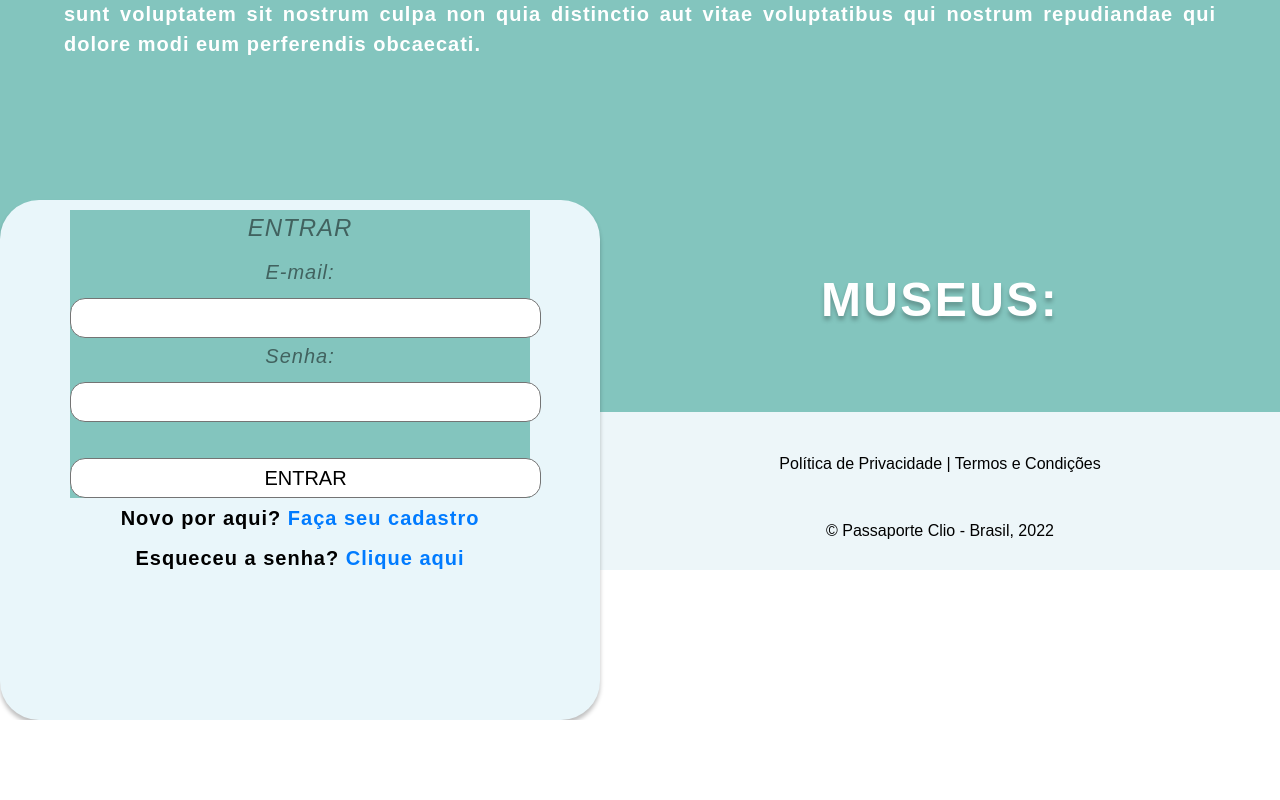
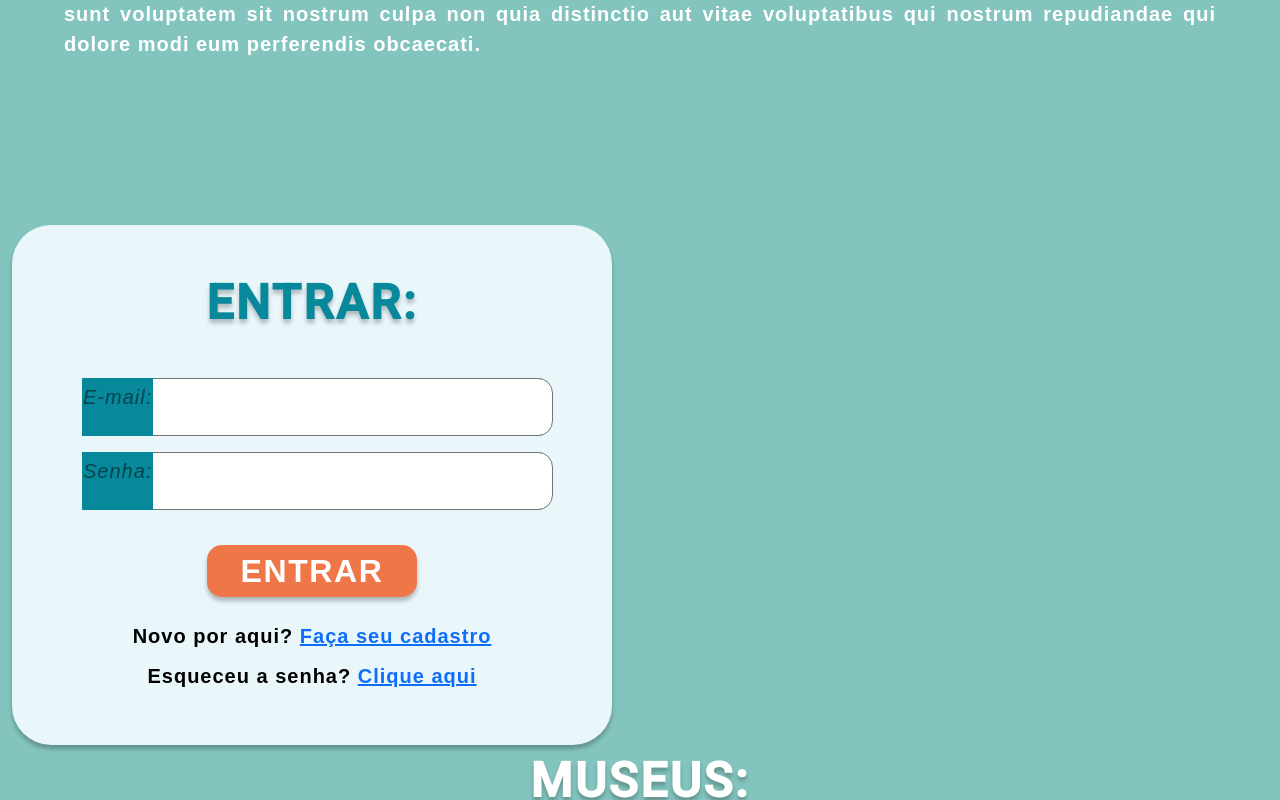
Before and after one commit to bela-mad/projetoclio, an Angular app: page / in a window 1280 px wide. Shown: the part 1180-1980 px from the top of the page. Before the commit the page ends 1900 px from the top, so only its background shows below. Built offline with nearby package versions, Linux system fonts and the light colour scheme.

Commit message:
atualizada a pagina login

```diff
--- a/angular.json
+++ b/angular.json
@@ -23,6 +23,7 @@
               "src/assets"
             ],
             "styles": [
+              "src/custom-theme.scss",
               "node_modules/bootstrap/dist/css/bootstrap.css",
               "src/styles.css"
             ],
--- a/package.json
+++ b/package.json
@@ -11,15 +11,19 @@
   "private": true,
   "dependencies": {
     "@angular/animations": "^14.0.0",
+    "@angular/cdk": "^14.1.0",
     "@angular/common": "^14.0.0",
     "@angular/compiler": "^14.0.0",
     "@angular/core": "^14.0.0",
     "@angular/forms": "^14.0.0",
+    "@angular/material": "^14.1.0",
     "@angular/platform-browser": "^14.0.0",
     "@angular/platform-browser-dynamic": "^14.0.0",
     "@angular/router": "^14.0.0",
+    "angular": "^1.8.3",
     "bootstrap": "^4.1.3",
     "jquery": "^3.3.1",
+    "material": "^0.4.3",
     "popper.js": "^1.14.3",
     "rxjs": "~7.5.0",
     "tslib": "^2.3.0",
--- a/src/app/area-deslogada/login/login.component.html
+++ b/src/app/area-deslogada/login/login.component.html
@@ -1,4 +1,10 @@
 <app-nav-bar></app-nav-bar>
+
+<link
+  href="https://cdn.jsdelivr.net/npm/bootstrap@5.1.3/dist/css/bootstrap.min.css"
+  rel="stylesheet"
+/>
+<script src="https://cdn.jsdelivr.net/npm/bootstrap@5.1.3/dist/js/bootstrap.bundle.min.js"></script>
 
 <div class="img">
   <img
@@ -25,25 +31,41 @@
   </div>
 </div>
 
-<div id="form-login">
-<div id="box">
-  <form id="form" action="">
-    <fieldset>
-      <legend>ENTRAR</legend>
-      <label for="email">E-mail:</label><br />
-      <input type="email" id="email" name="email" /><br />
-      <label for="senha">Senha:</label><br />
-      <input type="password" id="senha" name="senha" /><br /><br />
-      <input type="submit" value="ENTRAR" />
-    </fieldset>
-  </form>
-  <p>Novo por aqui? <a href="">Faça seu cadastro</a> <br> Esqueceu a senha? <a href="">Clique aqui</a></p>
-</div>
+<div class="container">
+  <div id="box">
+    <h2 class="form-entrar">ENTRAR:</h2>
+    <form action="">
+      <div class="form-floating mb-3 mt-3">
+        <input
+        type="text"
+        class="form-control"
+        id="email"
+        placeholder="."
+        name="email"
+        />
+        <label for="email">E-mail:</label>
+      </div>
+      <div class="form-floating mt-3 mb-3">
+        <input
+        type="password"
+        class="form-control"
+        id="pwd"
+        placeholder="."
+        name="pswd"
+        />
+        <label for="pwd">Senha:</label>
+      </div>
+      <button type="submit">ENTRAR</button>
+    </form>
+    <p>
+      Novo por aqui? <a href="">Faça seu cadastro</a> <br />
+      Esqueceu a senha? <a href="">Clique aqui</a>
+    </p>
+  </div>
 </div>
 
 <div id="carrossel">
-    <h2>MUSEUS:</h2>
-
+  <h2>MUSEUS:</h2>
 </div>
 
 <app-footer></app-footer>
--- a/src/app/area-deslogada/login/login.component.ts
+++ b/src/app/area-deslogada/login/login.component.ts
@@ -1,15 +1,14 @@
-import { Component, OnInit } from '@angular/core';
+import { Component } from '@angular/core';
+import {
+  FormControl,
+  Validators,
+} from '@angular/forms';
 
 @Component({
   selector: 'app-login',
   templateUrl: './login.component.html',
-  styleUrls: ['./login.component.css']
+  styleUrls: ['./login.component.css'],
 })
-export class LoginComponent implements OnInit {
-
-  constructor() { }
-
-  ngOnInit() {
-  }
-
+export class LoginComponent {
+  emailFormControl = new FormControl('', [Validators.required, Validators.email]);
 }
--- /dev/null
+++ b/src/custom-theme.scss
@@ -0,0 +1,34 @@
+
+// Custom Theming for Angular Material
+// For more information: https://material.angular.io/guide/theming
+@use '@angular/material' as mat;
+// Plus imports for other components in your app.
+
+// Include the common styles for Angular Material. We include this here so that you only
+// have to load a single css file for Angular Material in your app.
+// Be sure that you only ever include this mixin once!
+@include mat.core();
+
+// Define the palettes for your theme using the Material Design palettes available in palette.scss
+// (imported above). For each palette, you can optionally specify a default, lighter, and darker
+// hue. Available color palettes: https://material.io/design/color/
+$projetoclio-primary: mat.define-palette(mat.$indigo-palette);
+$projetoclio-accent: mat.define-palette(mat.$pink-palette, A200, A100, A400);
+
+// The warn palette is optional (defaults to red).
+$projetoclio-warn: mat.define-palette(mat.$red-palette);
+
+// Create the theme object. A theme consists of configurations for individual
+// theming systems such as "color" or "typography".
+$projetoclio-theme: mat.define-light-theme((
+  color: (
+    primary: $projetoclio-primary,
+    accent: $projetoclio-accent,
+    warn: $projetoclio-warn,
+  )
+));
+
+// Include theme styles for core and each component used in your app.
+// Alternatively, you can import and @include the theme mixins for each component
+// that you are using.
+@include mat.all-component-themes($projetoclio-theme);
--- a/src/index.html
+++ b/src/index.html
@@ -9,9 +9,12 @@
   <link rel="icon" type="image/x-icon" href="favicon.ico">
 
   <link rel="stylesheet" href="https://stackpath.bootstrapcdn.com/bootstrap/4.1.3/css/bootstrap.min.css" integrity="sha384-MCw98/SFnGE8fJT3GXwEOngsV7Zt27NXFoaoApmYm81iuXoPkFOJwJ8ERdknLPMO" crossorigin="anonymous">
+  <link rel="preconnect" href="https://fonts.gstatic.com">
+  <link href="https://fonts.googleapis.com/css2?family=Roboto:wght@300;400;500&display=swap" rel="stylesheet">
+  <link href="https://fonts.googleapis.com/icon?family=Material+Icons" rel="stylesheet">
 </head>
 
-<body>
+<body class="mat-typography">
   <app-root></app-root>
   <script src="https://code.jquery.com/jquery-3.3.1.slim.min.js"
     integrity="sha384-q8i/X+965DzO0rT7abK41JStQIAqVgRVzpbzo5smXKp4YfRvH+8abtTE1Pi6jizo"
--- a/src/styles.css
+++ b/src/styles.css
@@ -1 +1,4 @@
 /* You can add global styles to this file, and also import other style files */
+
+html, body { height: 100%; }
+body { margin: 0; font-family: Roboto, "Helvetica Neue", sans-serif; }
```
Also changed, not shown: src/app/app.module.ts (+4 -6 lines), 1 other file (tests, documents, lock files or other folders).
